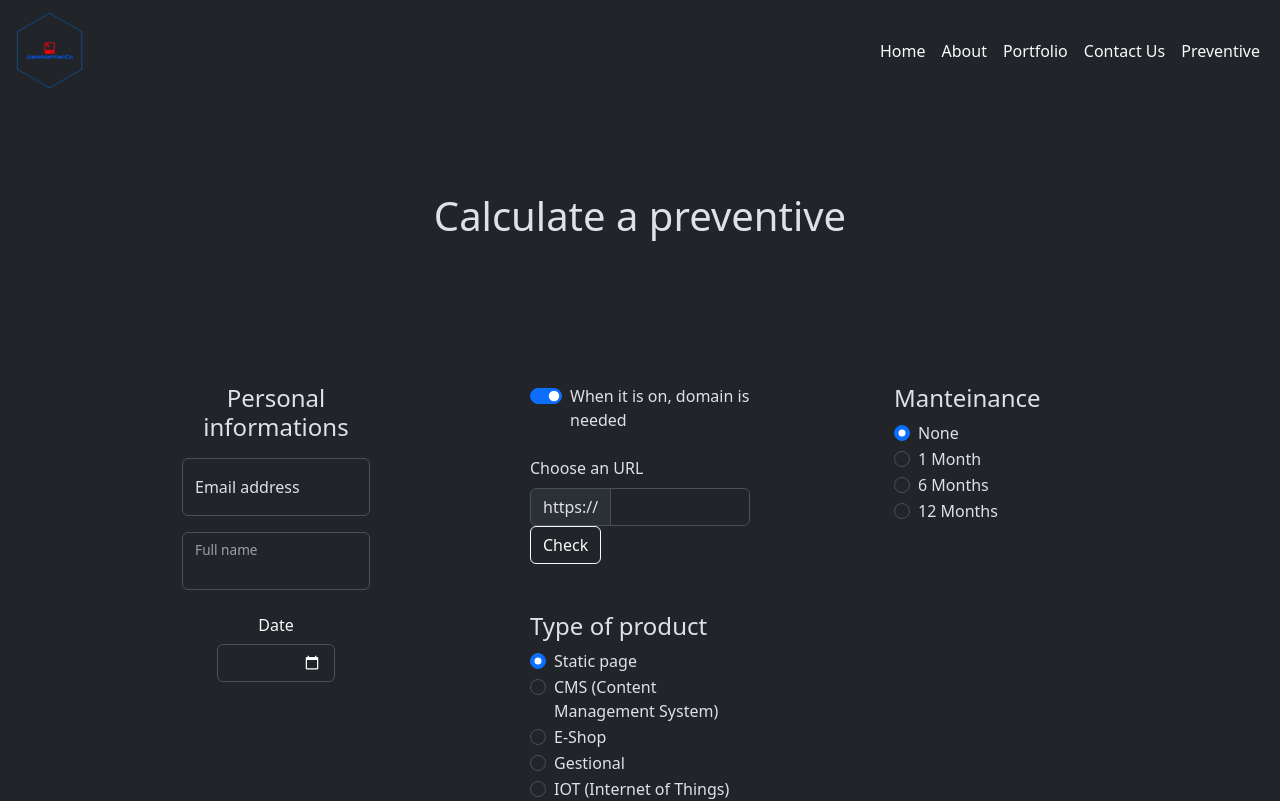
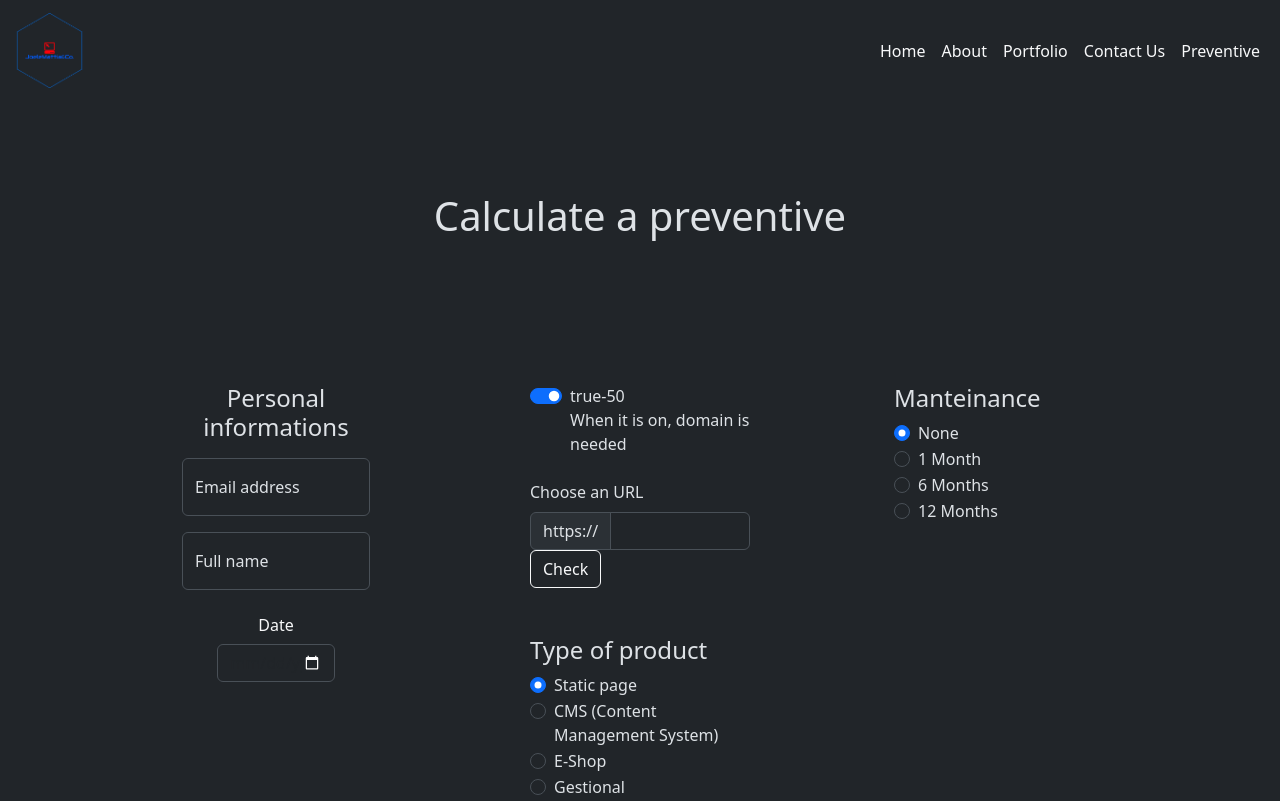
Before and after one commit to WebDevJoJo/Portfolio-angular, an Angular app in the folder JoeleMattia-portfolio/: page /preventive in a window 1280 px wide. Shown: the top 801 px of the page. Built offline with nearby package versions, Linux system fonts and the light colour scheme.

Commit message:
placeholder added in html, file formatted with prettier

```diff
--- a/JoeleMattia-portfolio/src/app/preventive/preventive.component.html
+++ b/JoeleMattia-portfolio/src/app/preventive/preventive.component.html
@@ -18,6 +18,7 @@
           <input
             class="form-control text-dark"
             id="floatingPassword"
+            placeholder="name"
             [(ngModel)]="fullname"
           />
           <label for="floatingPassword">Full name</label>
@@ -27,7 +28,12 @@
             <label for="date" class="col-form-label text-light">Date</label>
             <div class="col-8">
               <div class="input-group date">
-                <input name="date" type="date" class="form-control text-dark" [(ngModel)]="date"/>
+                <input
+                  name="date"
+                  type="date"
+                  class="form-control text-dark"
+                  [(ngModel)]="date"
+                />
               </div>
             </div>
           </form>
@@ -44,6 +50,7 @@
             [(ngModel)]="urlmodel"
             [(ngModel)]="urltocalc"
           />
+          {{ urlmodel }}-{{ urltocalc }}
           <label class="form-check-label" for="flexSwitchCheckChecked"
             >When it is on, domain is needed</label
           >
@@ -62,7 +69,11 @@
               [(ngModel)]="checkthis"
             />
           </div>
-          <button type="button" (click)="CheckUrl()" class="btn btn-outline-light">
+          <button
+            type="button"
+            (click)="CheckUrl()"
+            class="btn btn-outline-light"
+          >
             Check
           </button>
         </div>
@@ -257,13 +268,16 @@
           type="button"
           (click)="priceCalculate()"
           class="btn btn-outline-light"
-        > Calculate
+        >
+          Calculate
         </button>
       </div>
     </div>
     <div class="row">
       <div class="col text-center">
-        <textarea id="TotText" [class.invisible]="!clicked" readonly>It will cost € {{result}} </textarea>
+        <textarea id="TotText" [class.invisible]="!clicked" readonly>
+It will cost € {{ result }} </textarea
+        >
       </div>
     </div>
   </div>
```
